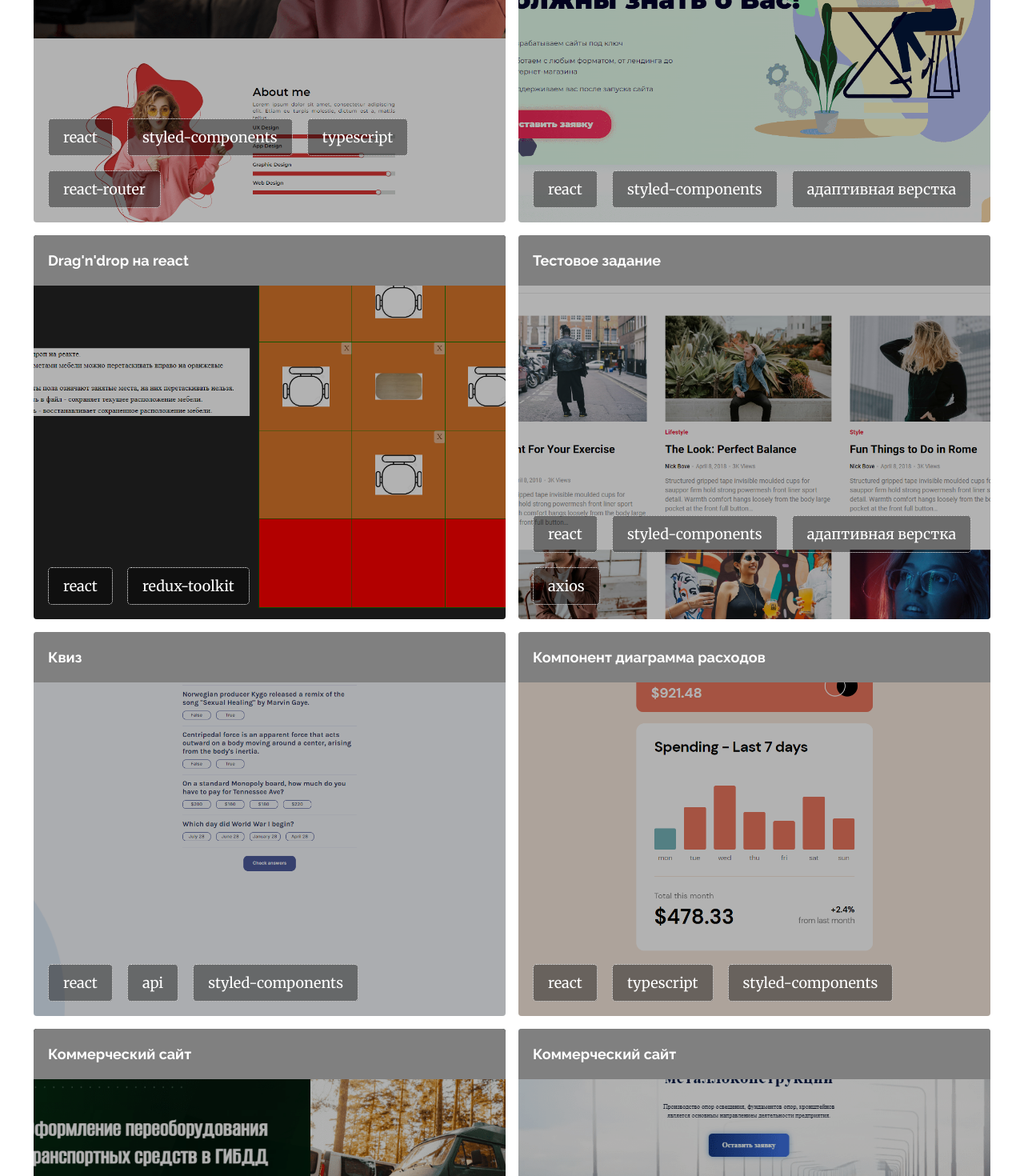
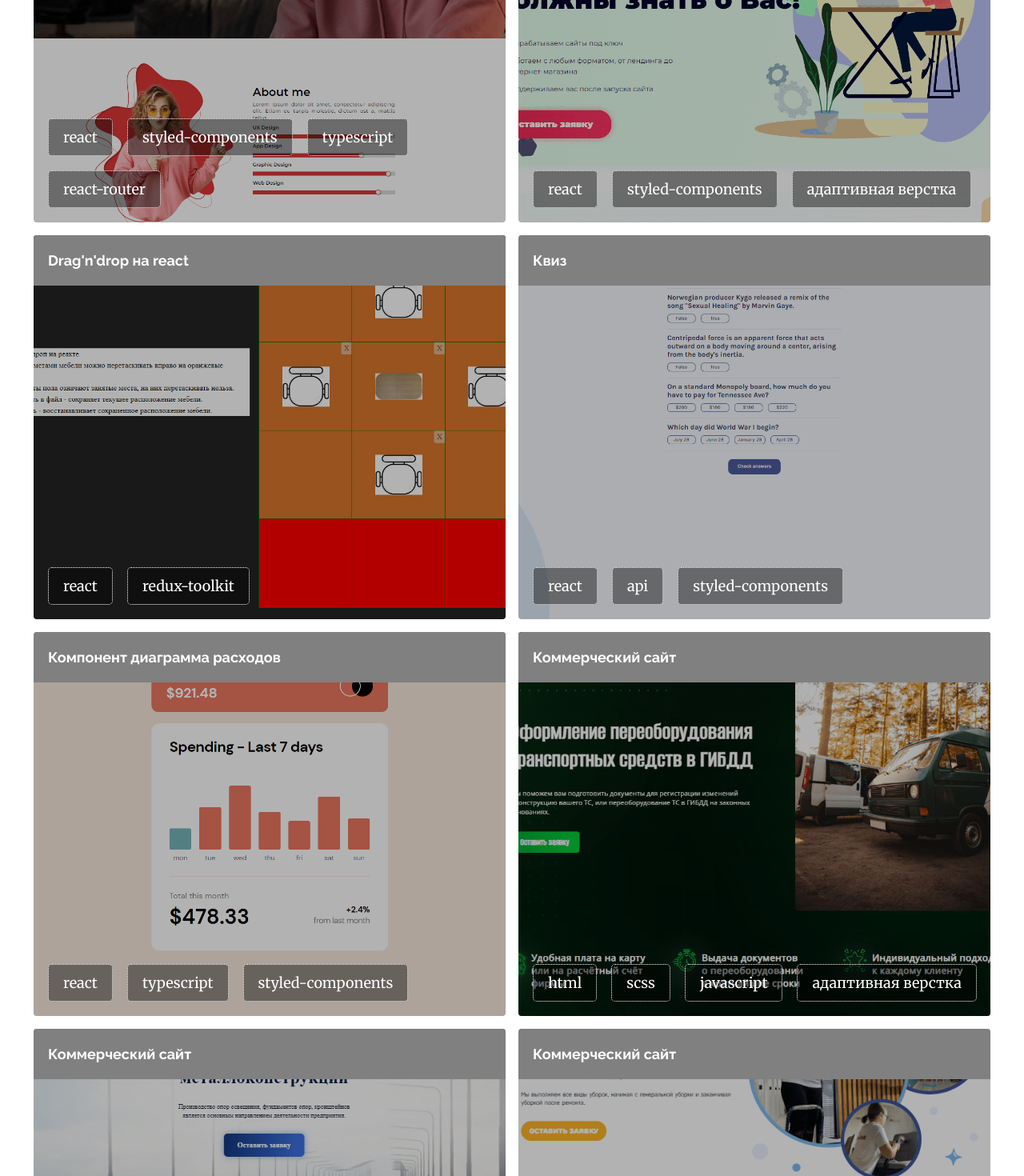
Before and after one commit to DenKuznets/portfolio, a React (Vite) app: page /allworks in a window 1280 px wide. Shown: the part 817-2287 px from the top of the page at 80% size. Built offline with nearby package versions, Linux system fonts and the light colour scheme.

Commit message:
projects upd

```diff
--- a/utils.js
+++ b/utils.js
@@ -251,29 +251,6 @@ export const localization = {
                                 координатами и отображения сохраненной расстановки.
                         5) Ограничения на стек технологий:JavaScript React Redux Остальное на ваше усмотрение`,
                 },
-                {
-                    id: 4,
-                    category: CATEGORIES.TEST,
-                    name: "тестовое задание",
-                    tech: [
-                        "react",
-                        "styled-components",
-                        "адаптивная верстка",
-                        "axios",
-                    ],
-                    img: "test1.png",
-                    github: "https://github.com/DenKuznets/dls-test",
-                    demo: "https://dls-test.vercel.app/",
-                    description: `Тестовое задание по макету Figma и ТЗ:
-                        1) Горизонтальное меню - sticky, исчезает после 200px прокрутки
-                        2) Мобильное меню - плавное скрытие/открытие
-                        3) Подменю - только CSS
-                        4) Получение данных fetch()/axios
-                        5) Отображение списка постов - flex
-                        6) Поиск постов - по заголовкам и тексту
-                        7) Полная информация о посте по клику на пост - modal window
-                        `,
-                },
 
                 {
                     id: 6,
```
